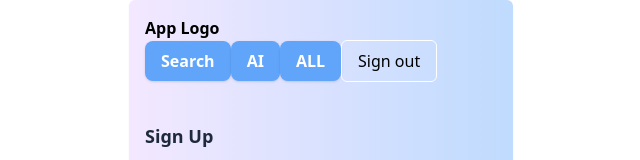
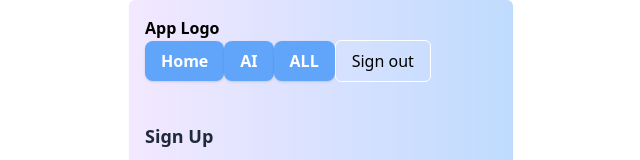
Before and after one commit to yang-smith/ask_your_bookmarks, a React (Vite) app: page / in a window 1280 px wide. Shown: the top 160 px of the page, without its empty margins (319-959 px from the left). Built offline with nearby package versions, Linux system fonts and the light colour scheme; no server answers.

Commit message:
change version

```diff
--- a/content-script/App.tsx
+++ b/content-script/App.tsx
@@ -118,7 +118,7 @@ const App = () => {
     <div className='flex flex-col gap-4 p-4 shadow-sm bg-gradient-to-r from-purple-100 to-blue-200 w-96 rounded-md'>
       <div>
         <div className="font-bold">App Logo</div>
-          <button className="py-2 px-4 bg-blue-400 hover:bg-blue-600 text-white font-semibold rounded-lg shadow transition duration-300" onClick={() => setScreen(SCREEN.SEARCH)}>Search</button>
+          <button className="py-2 px-4 bg-blue-400 hover:bg-blue-600 text-white font-semibold rounded-lg shadow transition duration-300" onClick={() => setScreen(SCREEN.SEARCH)}>Home</button>
           {!uploadcheck && (
             <button className="py-2 px-4 bg-blue-400 hover:bg-blue-600 text-white font-semibold rounded-lg shadow transition duration-300" onClick={() => setScreen(SCREEN.UPLOAD)}>Upload</button>
           )}
--- a/public/manifestv3.json
+++ b/public/manifestv3.json
@@ -1,7 +1,7 @@
 {
   "manifest_version": 3,
   "name": "Ask Your Bookmarks",
-  "version": "1.0",
+  "version": "0.9",
   "description": "Enhance your bookmark search with vectorization technology.",
   "permissions": ["storage", "bookmarks", "tabs"],
   "host_permissions": ["<all_urls>"],
```
Also changed, not shown: 2 other files (tests, documents, lock files or other folders).
